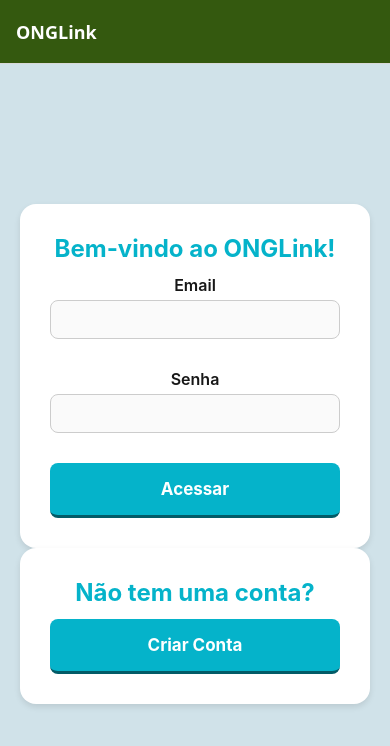
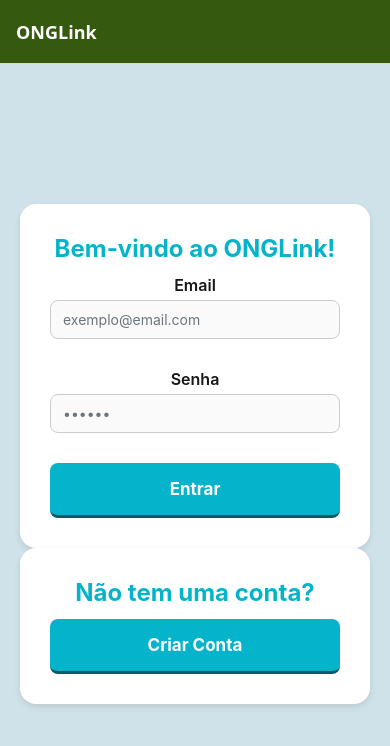
Before and after one commit to Onglink/Onglink_frontend_mobile, a React Native app: screen /Home in a window 390 px wide. Shown: the top 746 px of the page. Built offline with nearby package versions, Linux system fonts and the light colour scheme; no server answers.

Commit message:
Conexão com o backend (falta corrigir o erro de conexão com o Mongo Atlas)

```diff
--- a/package.json
+++ b/package.json
@@ -9,19 +9,23 @@
     "web": "expo start --web"
   },
   "dependencies": {
+    "@react-native-async-storage/async-storage": "^3.1.1",
     "@react-native-picker/picker": "2.11.1",
     "@react-navigation/native": "^7.4.1",
     "@react-navigation/native-stack": "^7.19.2",
     "@types/react": "~19.1.10",
     "@types/react-native": "^0.72.8",
+    "axios": "^1.20.0",
     "expo": "~54.0.35",
     "expo-status-bar": "~3.0.9",
+    "formik": "^2.4.9",
     "react": "19.1.0",
     "react-dom": "19.1.0",
     "react-native": "0.81.5",
     "react-native-safe-area-context": "~5.6.0",
     "react-native-screens": "~4.16.0",
-    "react-native-web": "^0.21.0"
+    "react-native-web": "^0.21.0",
+    "yup": "^1.7.1"
   },
   "private": true,
   "devDependencies": {
--- a/src/screens/Home.tsx
+++ b/src/screens/Home.tsx
@@ -1,39 +1,132 @@
 import React from 'react';
-import { StyleSheet, Text, TextInput, View, TouchableOpacity, useWindowDimensions } from 'react-native';
+import { useState } from 'react';
+import {
+  StyleSheet,
+  Text,
+  TextInput,
+  View,
+  TouchableOpacity,
+  useWindowDimensions,
+  ActivityIndicator
+ } from 'react-native';
 import { NativeStackScreenProps } from '@react-navigation/native-stack';
 import { RootStackParamList } from '../../App';
+import AsyncStorage from '@react-native-async-storage/async-storage';
 import { colors } from '../utils/theme';
+import { Field, Form, Formik, ErrorMessage, FormikHelpers } from "formik";
+import * as Yup from 'yup';
+import usuarioService from '../services/usuarioService';
 
 type Props = NativeStackScreenProps<RootStackParamList, 'Home'>;
+
+const validationSchema = Yup.object().shape({
+    email: Yup.string().email('Email inválido').required('Campo obrigatório'),
+    senha: Yup.string().required('Campo obrigatório')
+});
+type LoginFormValues = Yup.InferType<typeof validationSchema>;
+
+const initialValues: LoginFormValues = {
+  email: '',
+  senha: ''
+};
+
 
 export default function Home({ navigation }: Props) {
   const { width } = useWindowDimensions();
   const isTablet = width > 600;
 
+  const [loginError, setLoginError] = useState<string | null>(null);
+
+  const handleLogin = async (
+    values: LoginFormValues,
+    { setSubmitting }: { setSubmitting: (isSubmitting: boolean) => void }
+  ) => {
+  setLoginError(null);
+  try {
+    const response = await usuarioService.loginUsuario(values);
+    console.log("Login bem-sucedido:", response);
+
+          // Salva os dados do usuário no localStorage
+          await AsyncStorage.setItem('authToken', response.token); // O token
+          await AsyncStorage.setItem('usuarioLogado', JSON.stringify(response.usuario));
+          await AsyncStorage.setItem('user_status', response.usuario.status);
+          await AsyncStorage.setItem('userId', response.usuario._id);
+
+          // Redireciona para o Feed
+          //navigation.navigate('Feed');
+
+      } catch (error:any) {
+          console.error("Erro no login:", error);
+          const mensagem = error.response?.data?.error ||
+          error.response?.data?.message ||
+          "Falha ao realizar login.";
+
+          setLoginError(mensagem);
+      } finally {
+          setSubmitting(false);
+      }
+  };
+
   return (
     <View style={styles.container}>
+
+
+    <Formik
+        initialValues={initialValues}
+        validationSchema={validationSchema}
+        onSubmit={handleLogin}
+      >
+        {({
+          handleChange,
+          handleBlur,
+          handleSubmit,
+          values,
+          errors,
+          touched,
+          isSubmitting,
+        }) => (
         <View style={[styles.card, isTablet && { maxWidth: 600, width: '100%' }]}>
           <Text style={styles.title}>Bem-vindo ao ONGLink!</Text>
 
           <Text style={styles.label}> Email </Text>
+          {errors.email && touched.email && (<Text style={styles.errorText}>{errors.email}</Text>)}
           <TextInput
             style={[styles.input]}
+            placeholder="exemplo@email.com"
+            placeholderTextColor={colors.textMuted}
+            value={values.email}
+            onChangeText={handleChange('email')}
+            onBlur={handleBlur('email')}
           />
 
           <Text style={styles.label}> Senha </Text>
+          {errors.senha && touched.senha && (<Text style={styles.errorText}>{errors.senha}</Text>)}
           <TextInput
             style={[styles.input]}
+            placeholder="••••••"
+            placeholderTextColor={colors.textMuted}
+            value={values.senha}
+            onChangeText={handleChange('senha')}
+            onBlur={handleBlur('senha')}
+            secureTextEntry
           />
 
           <TouchableOpacity
-            style={styles.button}
-            activeOpacity={0.85}
-            // onPress={() => navigation.navigate('Feed')}
+              style={[styles.button, isSubmitting && styles.buttonDisabled]}
+              onPress={() => handleSubmit()}
+              disabled={isSubmitting}
             >
-          <Text style={styles.buttonText}>Acessar</Text>
+              {isSubmitting ? (
+                <ActivityIndicator color="#FFF" />
+              ) : (
+                <Text style={styles.buttonText}>Entrar</Text>
+              )}
           </TouchableOpacity>
 
         </View>
+        )}
+      </Formik>
+
 
       <View style={[styles.card, isTablet && { maxWidth: 600, width: '100%', marginTop: 30 }]}>
 
@@ -96,10 +189,19 @@ const styles = StyleSheet.create({
     borderBottomWidth: 3,
     borderBottomColor: colors.primaryDark,
   },
+  buttonDisabled: {
+    opacity: 0.7,
+  },
   buttonText: {
     color: colors.textLight,
     fontSize: 17,
     fontWeight: 'bold',
+  },
+  errorText: {
+    color: colors.error,
+    fontSize: 16,
+    marginTop: 5,
+    marginBottom: 10
   },
   input :{
     borderWidth: 1,
--- /dev/null
+++ b/src/services/api.js
@@ -0,0 +1,35 @@
+import axios from 'axios';
+import { Platform } from 'react-native';
+import AsyncStorage from '@react-native-async-storage/async-storage'
+
+const defaultUrl = Platform.OS === 'android'
+  ? 'http://10.0.2.2:4000' : 'http://localhost:4000';
+
+// Garante que baseURL nunca seja undefined ou string vazia
+const baseURL = process.env.EXPO_PUBLIC_API_URL || defaultUrl;
+
+const api = axios.create({
+  baseURL: baseURL,
+  headers: {
+    'x-api-key': process.env.EXPO_PUBLIC_API_KEY,
+  }
+});
+api.interceptors.request.use(
+    async (config) => {
+
+        // 'authToken' deve ser a mesma chave que você usou no login!
+        const token = await AsyncStorage.getItem('authToken');
+
+        // Se tiver token, adiciona no cabeçalho Authorization
+        if (token) {
+            config.headers['Authorization'] = `Bearer ${token}`;
+        }
+
+        return config;
+    },
+    (error) => {
+        return Promise.reject(error);
+    }
+);
+
+export default api;
--- /dev/null
+++ b/src/services/usuarioService.js
@@ -0,0 +1,12 @@
+import api from './api';
+
+
+const usuarioService = {
+    listarUsuario: async () => (await api.get('/usuarios')).data,
+    buscarPorId: async (id) => (await api.get(`/usuarios/${id}`)).data,
+    cadastrarUsuario: async (data) => (await api.post('/usuarios/cadastro',data)).data,
+    atualizarUsuario: async(id, data) => (await api.put(`/usuarios/${id}`,data)).data,
+    deletarUsuario: async(id) => (await api.delete(`/usuarios/${id}`)).data,
+    loginUsuario: async(data) => (await api.post('/usuarios/login',data)).data,
+};
+export default usuarioService;
```
Also changed, not shown: 1 other file (tests, documents, lock files or other folders). Lines whose indentation alone changed are shown as unchanged.
